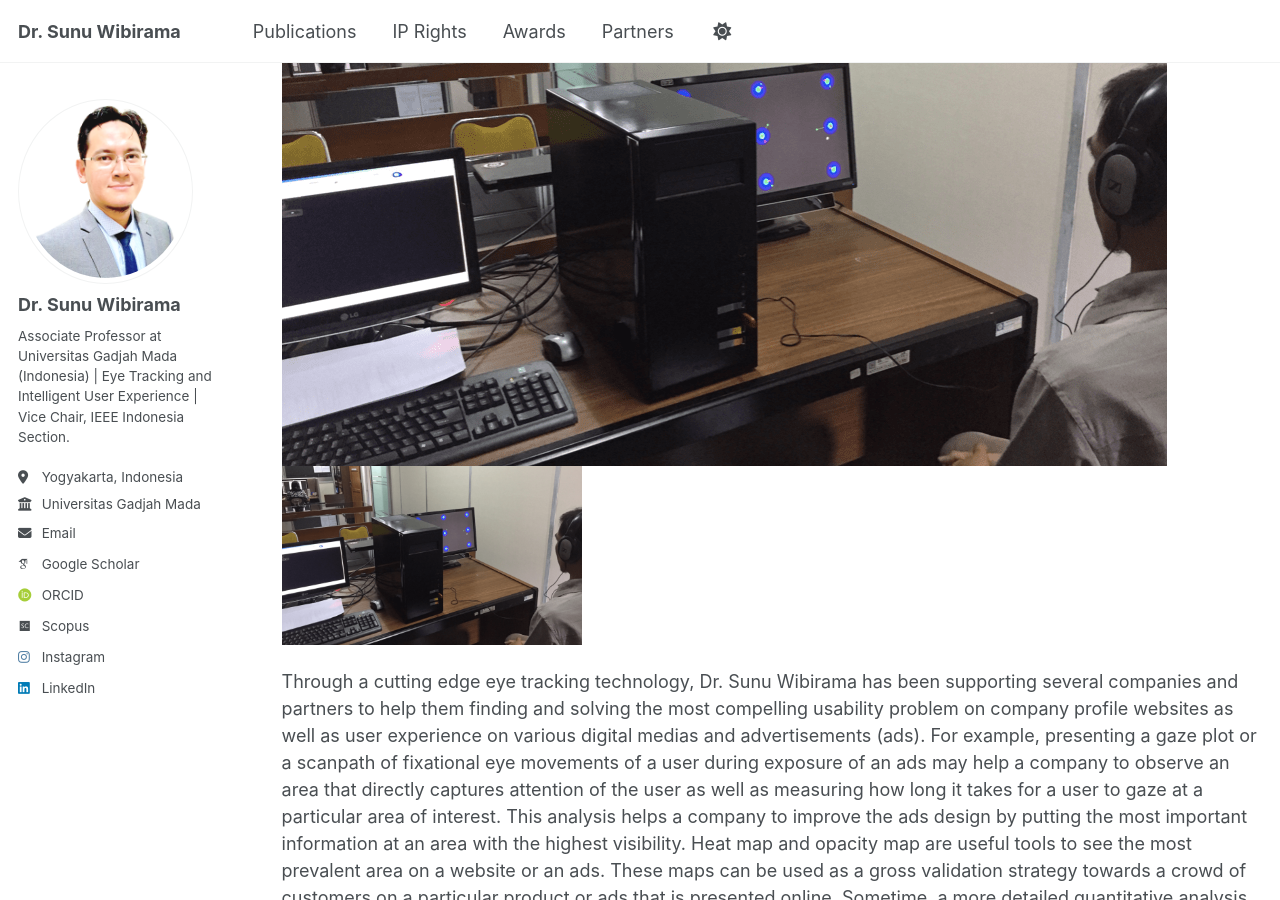
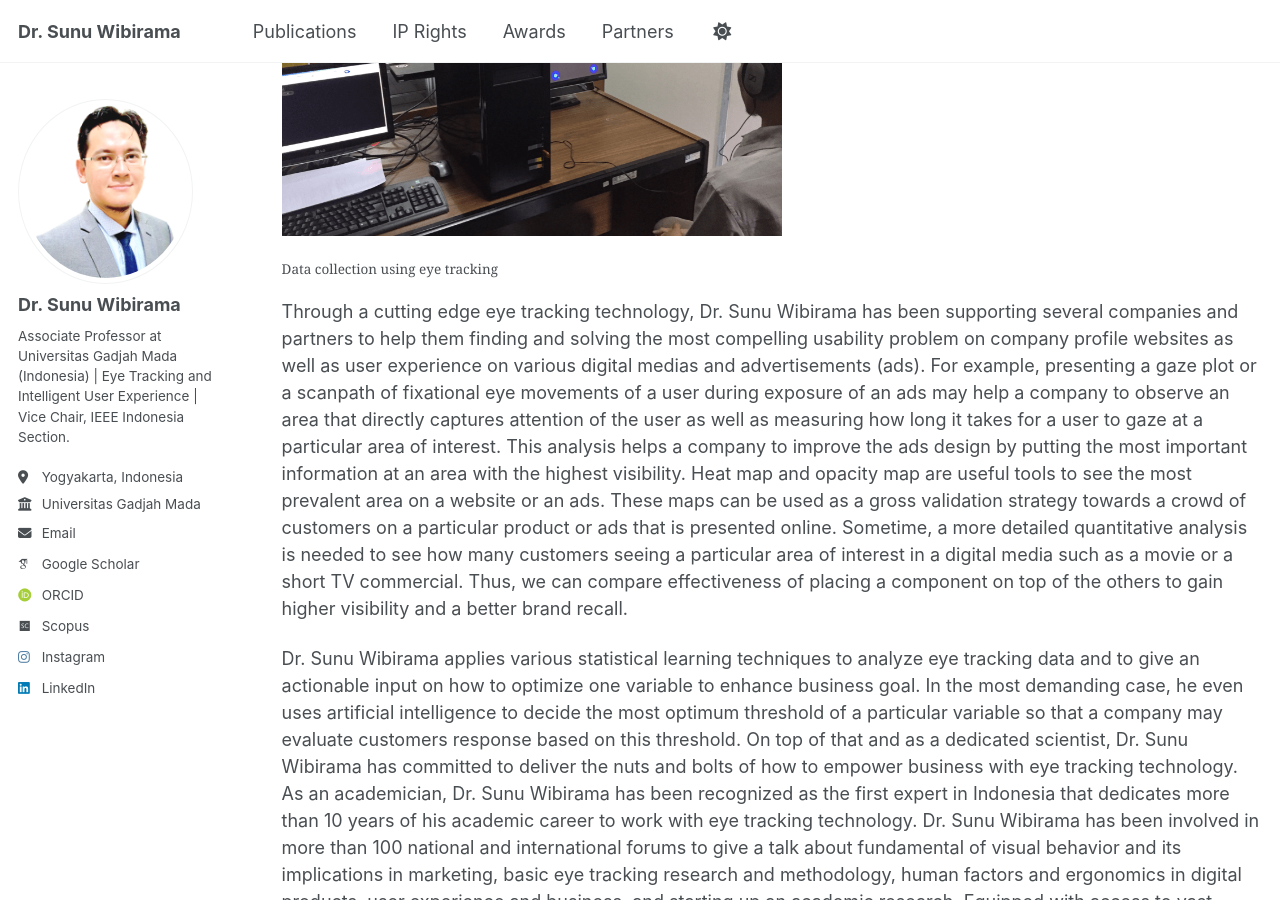
Before and after one commit to wibirama/wibirama.github.io, a Jekyll site: the page built from _pages/partners.md, in a window 1280 px wide and 900 px high, scrolled down 1183 px. Built offline with Jekyll 4.4.1, drawn with Linux system fonts in a browser that asks for light colours; some web fonts are replaced; a script that is not in the unit is left out.

Commit message:
Update partners.md

```diff
--- a/_pages/partners.md
+++ b/_pages/partners.md
@@ -35,8 +35,8 @@ redirect_from:
 
 ### What we do with our partners?
 
-![Data collection using eye tracking](/images/data_collecting.png "Data collection using eye tracking")
-<img src="/images/data_collecting.png" width="300">
+<img src="/images/data_collecting.png" width="500">
+<figcaption>Data collection using eye tracking</figcaption>
 
 Through a cutting edge eye tracking technology, Dr. Sunu Wibirama has been supporting several companies and partners to help them finding and solving the most compelling usability problem on company profile websites as well as user experience on various digital medias and advertisements (ads). For example, presenting a gaze plot or a scanpath of fixational eye movements of a user during exposure of an ads may help a company to observe an area that directly captures attention of the user as well as measuring how long it takes for a user to gaze at a particular area of interest. This analysis helps a company to improve the ads design by putting the most important information at an area with the highest visibility.
 Heat map and opacity map are useful tools to see the most prevalent area on a website or an ads. These maps can be used as a gross validation strategy towards a crowd of customers on a particular product or ads that is presented online. Sometime, a more detailed quantitative analysis is needed to see how many customers seeing a particular area of interest in a digital media such as a movie or a short TV commercial. Thus, we can compare effectiveness of placing a component on top of the others to gain higher visibility and a better brand recall.
```
